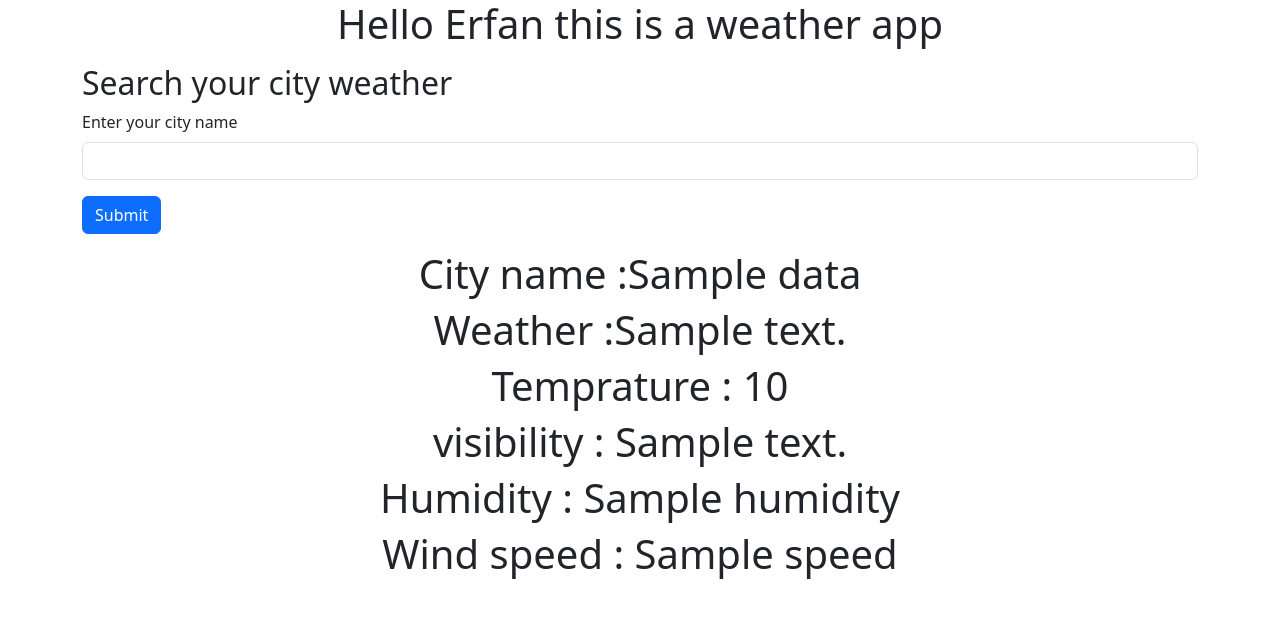
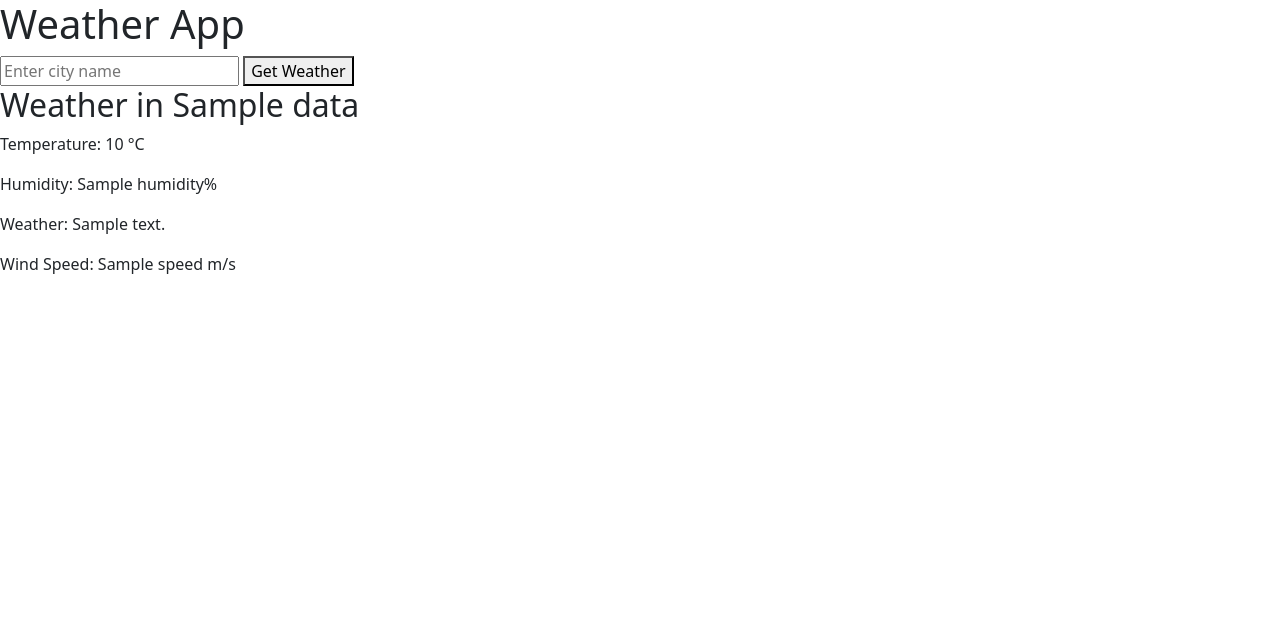
Before and after one commit to ErfanAalam/weatherappUsingFlask, a Flask app: template templates/weather.html in a window 1280 px wide. Shown: the top 618 px of the page. Run offline with Flask 3, Linux system fonts and the light colour scheme; the template is opened without the code that fills it: most values are stand-ins (such as "Sample title", 1, 10 or a date in 2020).

Commit message:
ui updated with debuging

```diff
--- a/app.py
+++ b/app.py
@@ -8,9 +8,9 @@ def hello():
     data = None
     if request.method == "POST":
         city = request.form.get('city')
-        respose = requests.get(f"http://api.openweathermap.org/data/2.5/weather?q={city},india&units=imperial&appid=d2a02760d2ef58d25d2c6e3f0fb2c70e")
+        response = requests.get(f"http://api.openweathermap.org/data/2.5/weather?q={city},india&units=imperial&appid=d2a02760d2ef58d25d2c6e3f0fb2c70e")
 
-        data = respose.json()
+        data = response.json()
 
     return render_template("weather.html", data=data)
 
--- a/templates/weather.html
+++ b/templates/weather.html
@@ -12,24 +12,24 @@
     />
   </head>
   <body>
-    <h1 class="text-center">Hello Erfan this is a weather app</h1>
-    <div class="container my-3">
-      <h2>Search your city weather</h2>
-      <form action="/" method="POST">
-        <div class="mb-3">
-          <label for="city" class="form-label">Enter your city name</label>
-          <input type="text" class="form-control" name="city" id="city" />
-        </div>
-        <button type="submit" class="btn btn-primary">Submit</button>
-      </form>
-    </div>
-    <div class="data text-center">
-      <h1>City name :{{data.name}}</h1>
-      <h1>Weather :{{data.weather[0].description}}</h1>
-      <h1>Temprature : {{data.main.temp}}</h1>
-      <h1>visibility : {{data.visibility}}</h1>
-      <h1>Humidity : {{data.main.humidity}}</h1>
-      <h1>Wind speed : {{data.wind.speed}}</h1>
-    </div>
+    <h1>Weather App</h1>
+    <form method="POST">
+      <input type="text" name="city" placeholder="Enter city name" required />
+      <button type="submit">Get Weather</button>
+    </form>
+
+    {% if data %}
+    <h2>Weather in {{ data.name }}</h2>
+
+    {% if data.main %}
+    <p>Temperature: {{ data.main.temp }} °C</p>
+    <p>Humidity: {{ data.main.humidity }}%</p>
+    {% endif %} {% if data.weather %}
+    <p>Weather: {{ data.weather[0].description }}</p>
+    {% endif %} {% if data.wind %}
+    <p>Wind Speed: {{ data.wind.speed }} m/s</p>
+    {% endif %} {% else %}
+    <p>No weather data available.</p>
+    {% endif %}
   </body>
 </html>
```
